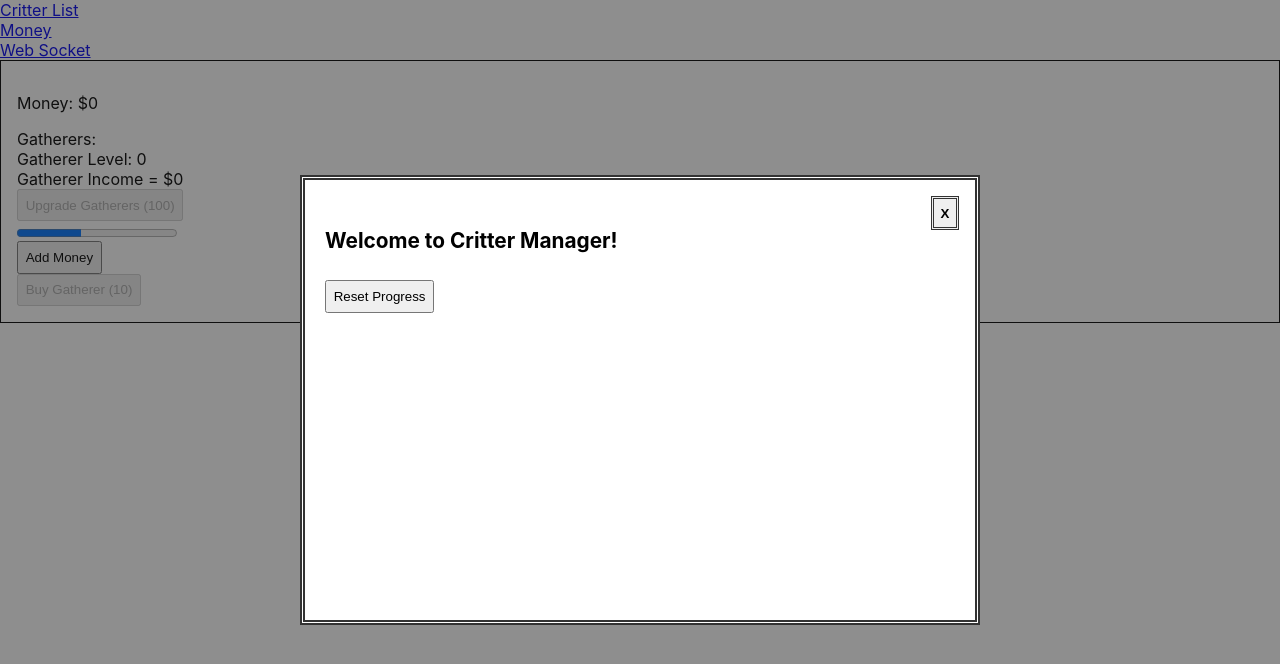
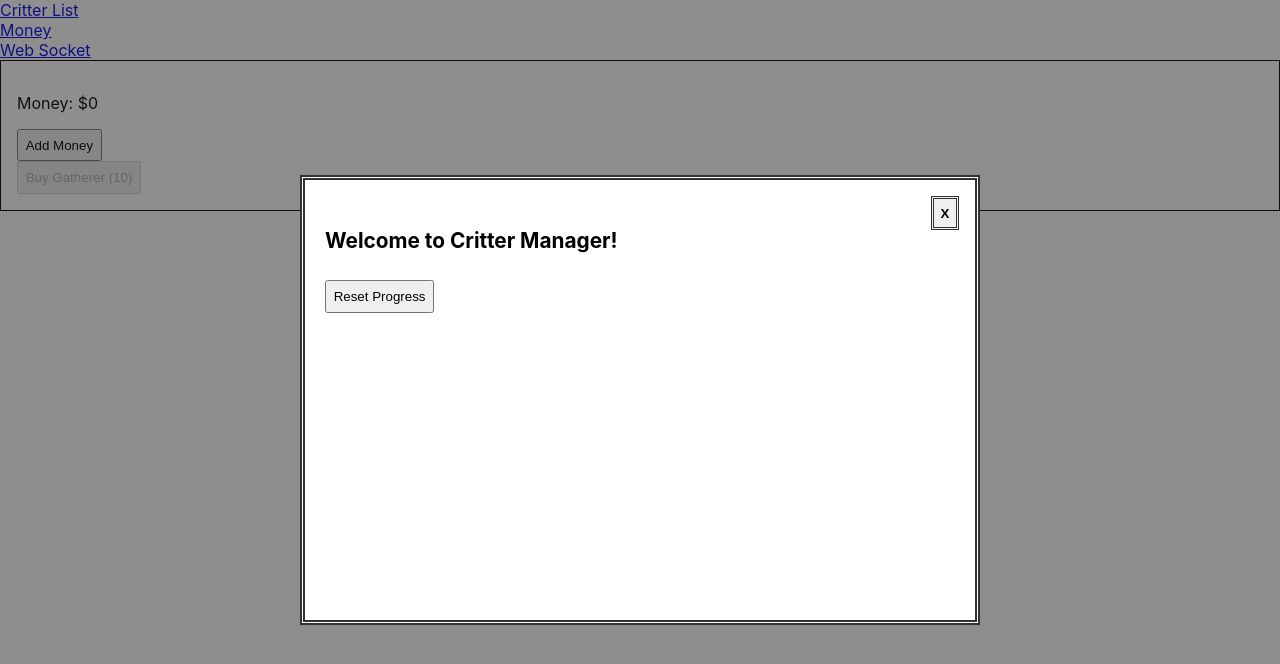
Before and after one commit to Wolven531/critter-manager, a React app: page /money in a window 1280 px wide. Shown: the top 664 px of the page. Built offline with nearby package versions, Linux system fonts and the light colour scheme; no server answers.

Commit message:
Use new MoneyState in App

```diff
--- a/src/components/App/App.tsx
+++ b/src/components/App/App.tsx
@@ -13,13 +13,13 @@ import { PageNotFound } from '../PageNotFound/PageNotFound'
 import { WebSocketClient } from '../WebSocketClient/WebSocketClient'
 
 import { CritterState } from '../../state/CritterState/CritterState'
+import { MoneyState } from '../../state/MoneyState/MoneyState'
 import { UpgradeState } from '../../state/UpgradeState/UpgradeState'
-import { useMoneyState } from '../../state/useMoneyState'
 
 import './App.scss'
 
 const App: FC = () => {
-	const moneyState = useMoneyState(0)
+	const moneyState = new MoneyState(0)
 	const upgradeState = new UpgradeState()
 
 	// NOTE: This happens before un-render (only once)
```
